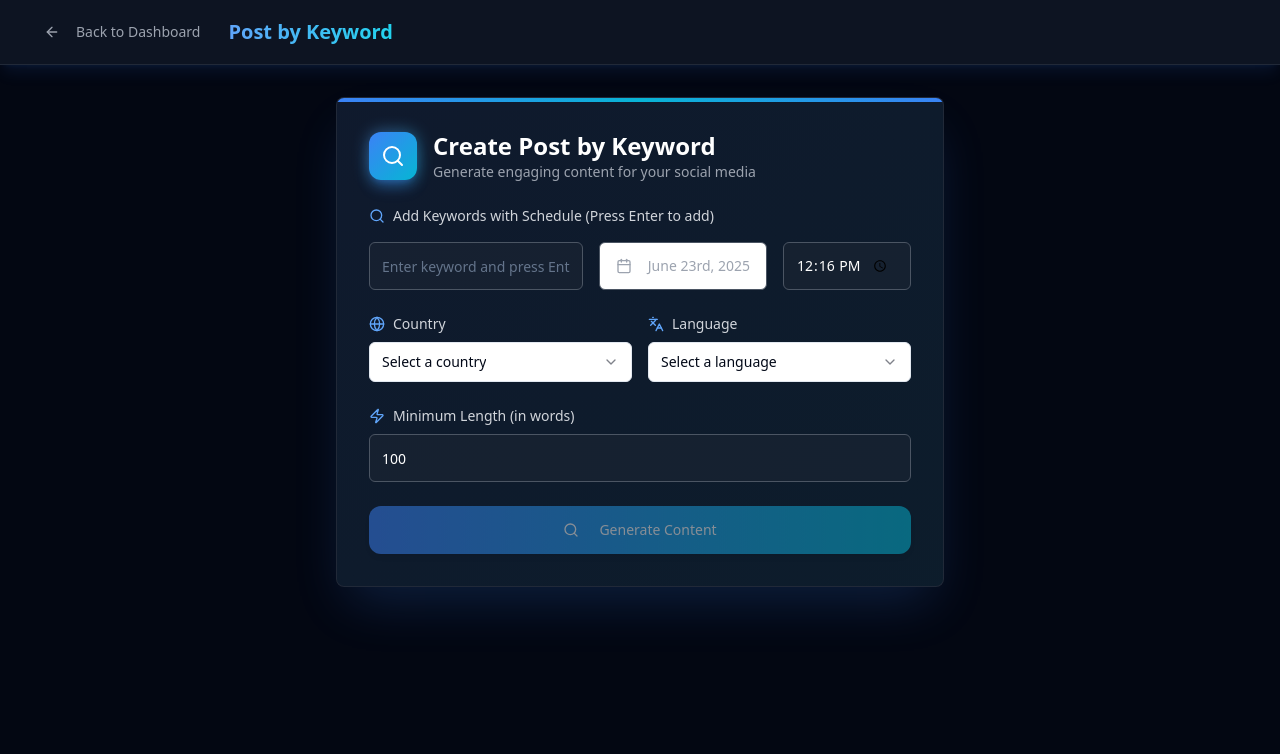
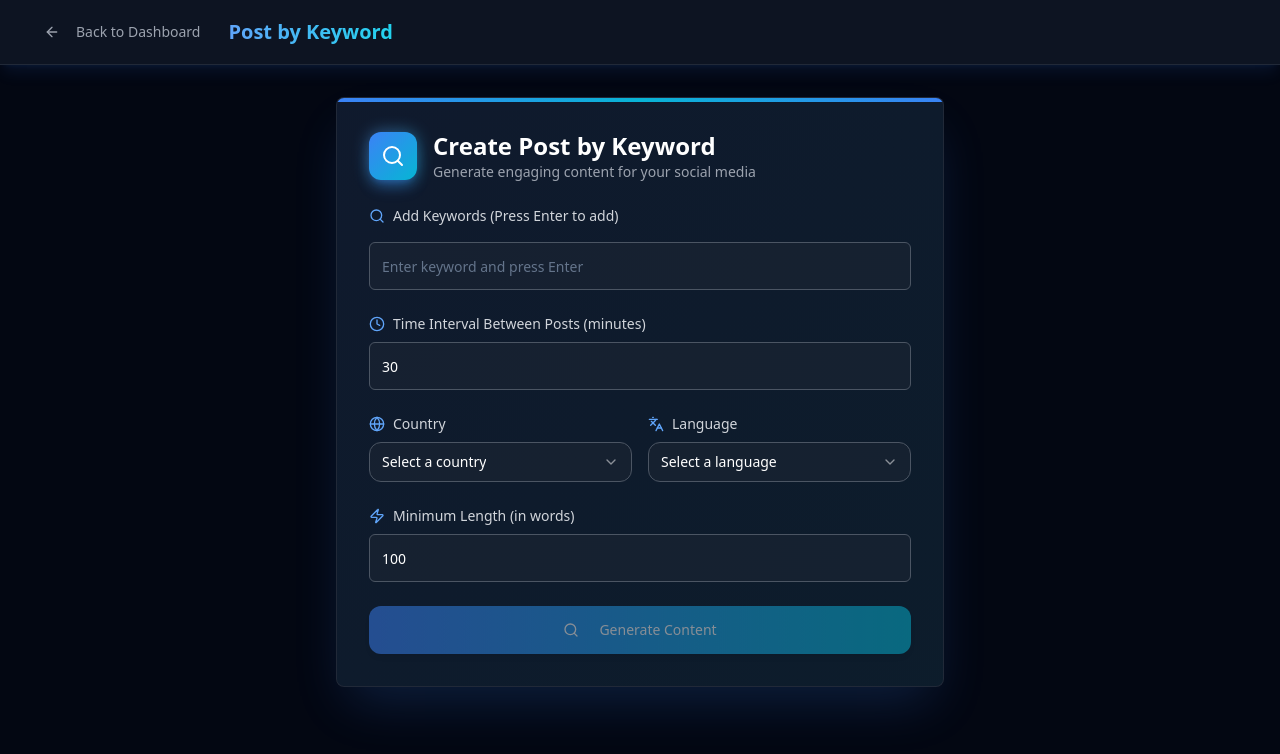
Before and after one commit to obscuredusername/Saas_AutoPublisher_Frontend, a Next.js app: page /post-by-keyword in a window 1280 px wide. Shown: the top 754 px of the page. Built offline with nearby package versions, Linux system fonts and the light colour scheme.

Commit message:
frontend changes

```diff
--- a/app/post-by-keyword/page.tsx
+++ b/app/post-by-keyword/page.tsx
@@ -8,15 +8,9 @@ import { Card, CardContent } from "@/components/ui/card"
 import { Input } from "@/components/ui/input"
 import { Label } from "@/components/ui/label"
 import { Select, SelectContent, SelectItem, SelectTrigger, SelectValue } from "@/components/ui/select"
-import { ArrowLeft, Search, Globe, Languages, Zap, X, Calendar as CalendarIcon } from "lucide-react"
+import { ArrowLeft, Search, Globe, Languages, Zap, X, Clock } from "lucide-react"
 import { Badge } from "@/components/ui/badge"
-import { Calendar } from "@/components/ui/calendar"
 import { format } from "date-fns"
-import {
-  Popover,
-  PopoverContent,
-  PopoverTrigger,
-} from "@/components/ui/popover"
 
 // Update the KeywordResponse interface
 interface KeywordResponse {
@@ -28,12 +22,13 @@ interface KeywordResponse {
   unique_links: string[];
   links_count: number;
   status: string;
+  keyword_links?: { [key: string]: string[] }; // Add keyword-specific links
 }
 
-// Update the interface to include minLength
+// Update the interface to include scheduled time
 interface KeywordWithTime {
   text: string;
-  scheduledDate: Date;
+  scheduledDate: string;
   scheduledTime: string;
   minLength?: number;
 }
@@ -84,19 +79,27 @@ const languages = [
 	{ code: "FI", name: "Finnish" },
 ]
 
-// Add this function to get default time (10 mins ahead)
-const getDefaultTime = () => {
-  const date = new Date()
-  date.setMinutes(date.getMinutes() + 10)
-  return date.toLocaleTimeString('en-US', {
+// Function to get current time in HH:mm format
+const getCurrentTime = () => {
+  const now = new Date()
+  return now.toLocaleTimeString('en-US', {
     hour12: false,
     hour: '2-digit',
     minute: '2-digit'
   })
 }
 
+// Function to add minutes to a time string
+const addMinutesToTime = (timeStr: string, minutes: number) => {
+  const [hours, mins] = timeStr.split(':').map(Number)
+  const totalMinutes = hours * 60 + mins + minutes
+  const newHours = Math.floor(totalMinutes / 60) % 24
+  const newMins = totalMinutes % 60
+  return `${newHours.toString().padStart(2, '0')}:${newMins.toString().padStart(2, '0')}`
+}
+
 export default function PostByKeywordPage() {
-	const [keywords, setKeywords] = useState<KeywordWithTime[]>([])
+	const [keywords, setKeywords] = useState<string[]>([])
 	const [country, setCountry] = useState("")
 	const [language, setLanguage] = useState("")
 	const [isGenerating, setIsGenerating] = useState(false)
@@ -105,9 +108,7 @@ export default function PostByKeywordPage() {
 	const [response, setResponse] = useState<KeywordResponse | null>(null)
 	const [inputValue, setInputValue] = useState("") // Add this state
 	const [tempKeyword, setTempKeyword] = useState("")
-	const [tempDate, setTempDate] = useState<Date>(new Date())
-	const [tempTime, setTempTime] = useState(getDefaultTime())
-	const [isCalendarOpen, setIsCalendarOpen] = useState(false)
+	const [timeInterval, setTimeInterval] = useState<number>(30) // Time interval in minutes
 	const [minLength, setMinLength] = useState<number>(100)
 
 	// Random suggestions for keywords
@@ -136,12 +137,7 @@ export default function PostByKeywordPage() {
 			e.preventDefault()
 			const value = e.currentTarget.value.trim()
 			if (value) {
-				setKeywords(prev => [...prev, {
-					text: value,
-					scheduledDate: tempDate,
-					scheduledTime: tempTime || getDefaultTime(),
-					minLength: minLength
-				}])
+				setKeywords(prev => [...prev, value])
 				e.currentTarget.value = '' // Clear input
 			}
 		}
@@ -151,25 +147,29 @@ export default function PostByKeywordPage() {
 		setKeywords(prev => prev.filter((_, index) => index !== indexToRemove))
 	}
 
-	const updateKeywordTime = (index: number, time: string) => {
-		setKeywords(prev => prev.map((kw, i) => {
-			if (i === index) {
-				return { ...kw, scheduledTime: time }
-			}
-			return kw
-		}))
-	}
-
 	const handleAddKeyword = (e: React.FormEvent) => {
 		e.preventDefault()
 		if (tempKeyword.trim()) {
-			setKeywords(prev => [...prev, {
-				text: tempKeyword.trim(),
-				scheduledDate: tempDate,
-				scheduledTime: tempTime
-			}])
+			setKeywords(prev => [...prev, tempKeyword.trim()])
 			setTempKeyword("")
 		}
+	}
+
+	// Function to generate scheduled keywords with time distribution
+	const generateScheduledKeywords = (): KeywordWithTime[] => {
+		const today = new Date()
+		const startTime = getCurrentTime()
+		const todayStr = format(today, "yyyy-MM-dd")
+
+		return keywords.map((keyword, index) => {
+			const scheduledTime = addMinutesToTime(startTime, index * timeInterval)
+			return {
+				text: keyword,
+				scheduledDate: todayStr,
+				scheduledTime: scheduledTime,
+				minLength: minLength
+			}
+		})
 	}
 
 	const handleSubmit = async (e: React.FormEvent) => {
@@ -183,13 +183,10 @@ export default function PostByKeywordPage() {
 		setError("")
 
 		try {
+			const scheduledKeywords = generateScheduledKeywords()
+
 			const formattedData = {
-				keywords: keywords.map(k => ({
-					text: k.text,
-					scheduledDate: format(k.scheduledDate, "yyyy-MM-dd"),
-					scheduledTime: k.scheduledTime || getDefaultTime(),
-					minLength: k.minLength || minLength
-				})),
+				keywords: scheduledKeywords,
 				country: country.toLowerCase(),
 				language: language.toLowerCase()
 			}
@@ -220,6 +217,20 @@ export default function PostByKeywordPage() {
 		} finally {
 			setIsGenerating(false)
 		}
+	}
+
+	// Generate preview of scheduled times
+	const getScheduledPreview = () => {
+		if (keywords.length === 0) return []
+
+		const startTime = getCurrentTime()
+		return keywords.map((keyword, index) => {
+			const scheduledTime = addMinutesToTime(startTime, index * timeInterval)
+			return {
+				keyword,
+				time: scheduledTime
+			}
+		})
 	}
 
 	return (
@@ -263,50 +274,14 @@ export default function PostByKeywordPage() {
 							<div className="space-y-4">
 								<Label className="text-gray-300 text-sm font-medium flex items-center">
 									<Search className="h-4 w-4 mr-2 text-blue-400" />
-									Add Keywords with Schedule (Press Enter to add)
+									Add Keywords (Press Enter to add)
 								</Label>
 
-								<div className="flex gap-4">
-									<div className="flex-1">
 								<Input
 									placeholder="Enter keyword and press Enter"
 									onKeyDown={handleKeywordInput}
 									className="h-12 bg-gray-800/50 border border-gray-600 text-white"
 								/>
-									</div>
-
-									<Popover open={isCalendarOpen} onOpenChange={setIsCalendarOpen}>
-										<PopoverTrigger asChild>
-											<Button
-												variant="outline"
-												className="h-12 border-gray-600 text-gray-400 hover:text-white"
-											>
-												<CalendarIcon className="mr-2 h-4 w-4" />
-												{format(tempDate, "PPP")}
-											</Button>
-										</PopoverTrigger>
-										<PopoverContent className="w-auto p-0 bg-gray-900 border-gray-700">
-											<Calendar
-												mode="single"
-												selected={tempDate}
-												onSelect={(date) => {
-													if (date) {
-														setTempDate(date)
-														setIsCalendarOpen(false)
-													}
-												}}
-												initialFocus
-											/>
-										</PopoverContent>
-									</Popover>
-
-									<Input
-										type="time"
-										value={tempTime}
-										onChange={(e) => setTempTime(e.target.value)}
-										className="w-32 h-12 bg-gray-800/50 border border-gray-600 text-white"
-									/>
-								</div>
 
 								{/* Keywords List */}
 								<div className="mt-4 space-y-2">
@@ -315,16 +290,7 @@ export default function PostByKeywordPage() {
 											key={index}
 											className="flex items-center justify-between p-3 bg-gray-800/50 rounded-lg border border-gray-700"
 										>
-											<div className="flex flex-col">
-												<span className="text-white">{keyword.text}</span>
-												<span className="text-xs text-gray-400">
-													Min length: {keyword.minLength || minLength} chars
-												</span>
-											</div>
-											<div className="flex items-center gap-4">
-												<span className="text-gray-400">
-													{format(keyword.scheduledDate, "PPP")} at {keyword.scheduledTime || getDefaultTime()}
-												</span>
+											<span className="text-white">{keyword}</span>
 											<Button
 												size="sm"
 												variant="ghost"
@@ -334,10 +300,45 @@ export default function PostByKeywordPage() {
 												<X className="h-4 w-4" />
 											</Button>
 										</div>
+									))}
+								</div>
+							</div>
+
+							{/* Time Interval Input */}
+							<div className="space-y-2">
+								<Label className="text-gray-300 text-sm font-medium flex items-center">
+									<Clock className="h-4 w-4 mr-2 text-blue-400" />
+									Time Interval Between Posts (minutes)
+								</Label>
+								<Input
+									type="number"
+									min={1}
+									value={timeInterval}
+									onChange={(e) => setTimeInterval(Number(e.target.value))}
+									className="h-12 bg-gray-800/50 border border-gray-600 text-white"
+									placeholder="30"
+								/>
+							</div>
+
+							{/* Schedule Preview */}
+							{keywords.length > 0 && (
+								<div className="space-y-2">
+									<Label className="text-gray-300 text-sm font-medium">
+										Schedule Preview (Today)
+									</Label>
+									<div className="space-y-2 max-h-40 overflow-y-auto">
+										{getScheduledPreview().map((item, index) => (
+											<div
+												key={index}
+												className="flex items-center justify-between p-2 bg-gray-800/30 rounded-lg border border-gray-700"
+											>
+												<span className="text-white text-sm">{item.keyword}</span>
+												<span className="text-blue-400 text-sm font-mono">{item.time}</span>
 											</div>
 										))}
 									</div>
 								</div>
+							)}
 
 							{/* Country and Language Selects */}
 							<div className="grid grid-cols-2 gap-4">
@@ -350,12 +351,10 @@ export default function PostByKeywordPage() {
 										Country
 									</Label>
 									<Select
-										id="country"
 										value={country}
 										onValueChange={setCountry}
-										className="bg-gray-800/50 border border-gray-600 text-white rounded-xl"
 									>
-										<SelectTrigger>
+										<SelectTrigger className="bg-gray-800/50 border border-gray-600 text-white rounded-xl">
 											<SelectValue placeholder="Select a country" />
 										</SelectTrigger>
 										<SelectContent>
@@ -376,12 +375,10 @@ export default function PostByKeywordPage() {
 										Language
 									</Label>
 									<Select
-										id="language"
 										value={language}
 										onValueChange={setLanguage}
-										className="bg-gray-800/50 border border-gray-600 text-white rounded-xl"
 									>
-										<SelectTrigger>
+										<SelectTrigger className="bg-gray-800/50 border border-gray-600 text-white rounded-xl">
 											<SelectValue placeholder="Select a language" />
 										</SelectTrigger>
 										<SelectContent>
@@ -463,10 +460,41 @@ export default function PostByKeywordPage() {
 												</Badge>
 											</div>
 											<div className="flex justify-between text-sm">
-												<span className="text-gray-400">Links found:</span>
+												<span className="text-gray-400">Total links found:</span>
 												<span className="text-white">{response.links_count || 0}</span>
 											</div>
-											{response.unique_links && response.unique_links.length > 0 && (
+
+											{/* Keyword-specific links */}
+											{response.keyword_links && Object.keys(response.keyword_links).length > 0 && (
+												<div className="mt-4">
+													<h4 className="text-sm text-gray-400 mb-3">Links by Keyword:</h4>
+													<div className="space-y-3">
+														{Object.entries(response.keyword_links).map(([keyword, links], keywordIndex) => (
+															<div key={keywordIndex} className="border border-gray-700 rounded-lg overflow-hidden">
+																<div className="bg-gray-800/50 px-3 py-2 border-b border-gray-700">
+																	<div className="flex items-center justify-between">
+																		<span className="text-white font-medium text-sm">{keyword}</span>
+																		<span className="text-blue-400 text-xs">{links.length} links</span>
+																	</div>
+																</div>
+																<div className="max-h-32 overflow-y-auto">
+																	{links.map((url, linkIndex) => (
+																		<div
+																			key={linkIndex}
+																			className="text-sm p-2 bg-gray-800/30 text-gray-300 break-all border-b border-gray-700/50 last:border-b-0 hover:bg-gray-800/50 transition-colors"
+																		>
+																			{url}
+																		</div>
+																	))}
+																</div>
+															</div>
+														))}
+													</div>
+												</div>
+											)}
+
+											{/* Fallback to unique_links if keyword_links not available */}
+											{(!response.keyword_links || Object.keys(response.keyword_links).length === 0) && response.unique_links && response.unique_links.length > 0 && (
 												<div className="mt-4">
 													<h4 className="text-sm text-gray-400 mb-2">Found URLs:</h4>
 													<div className="space-y-2 max-h-40 overflow-y-auto">
```
Lines whose indentation alone changed are shown as unchanged.
